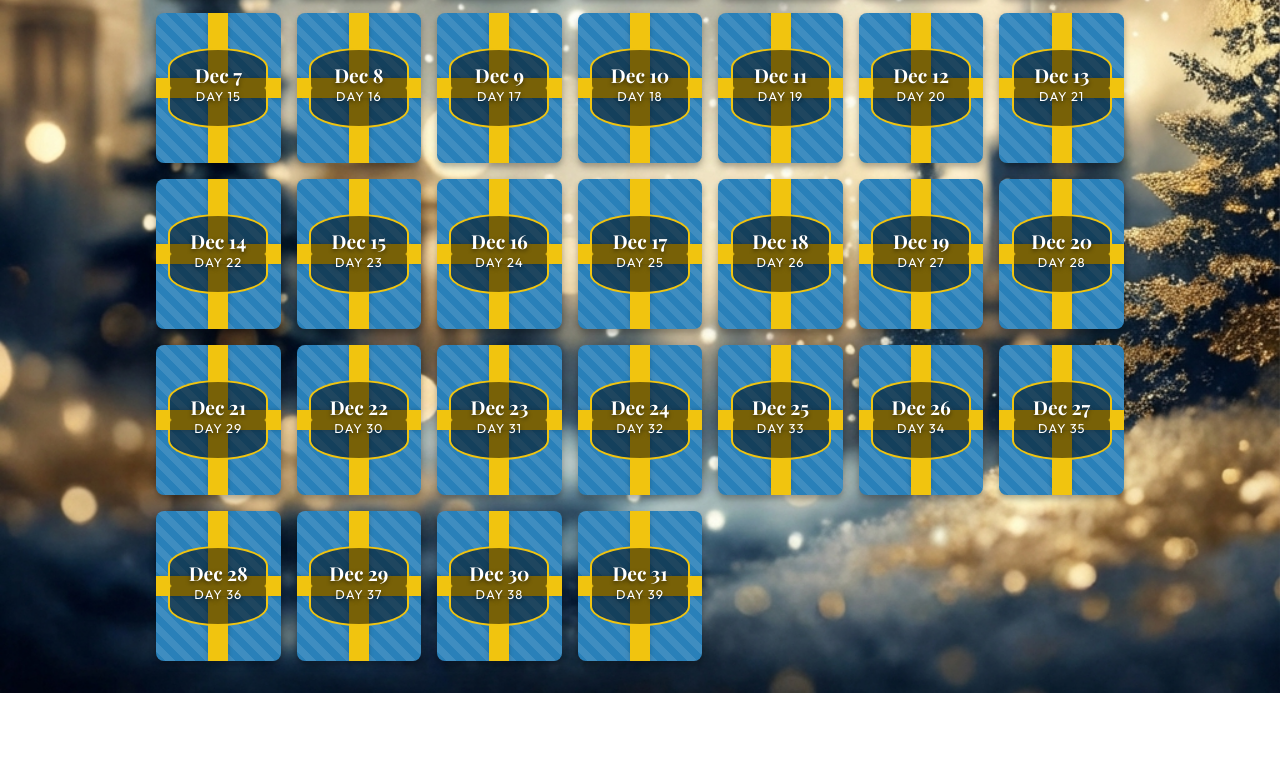
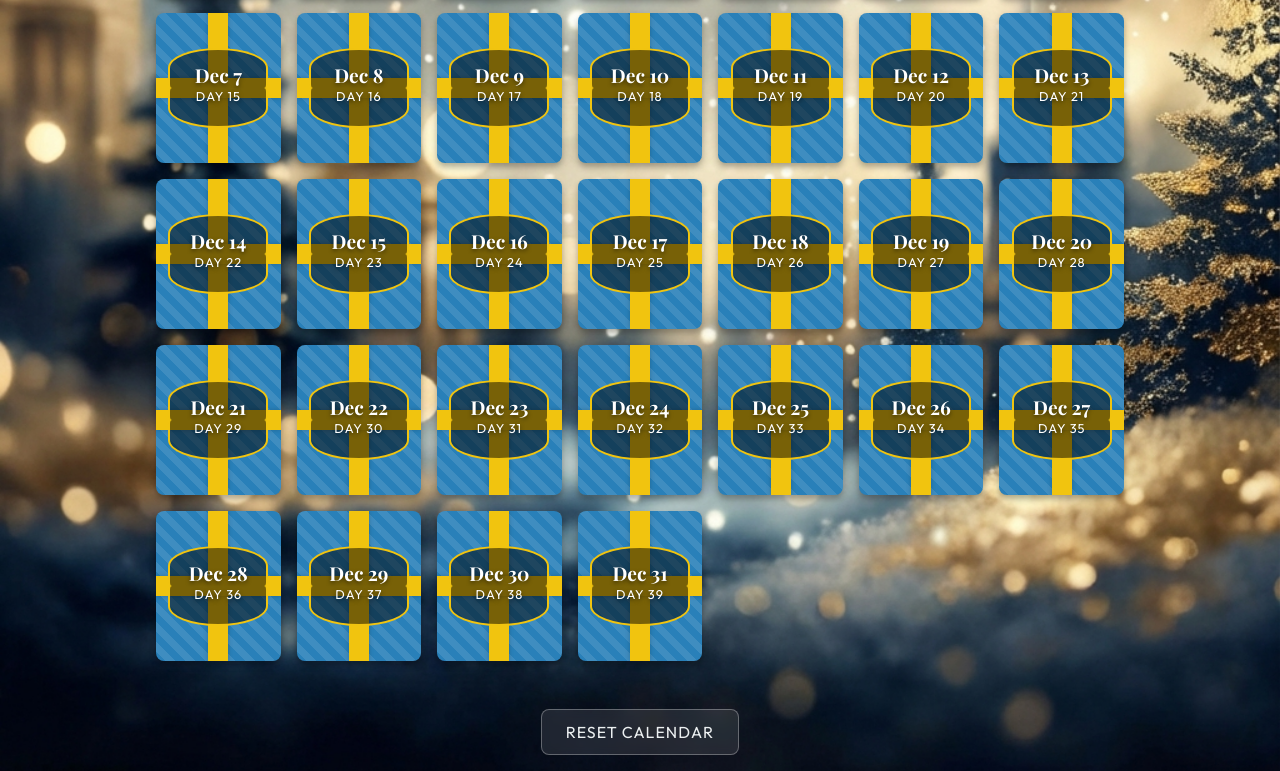
Before and after one commit to feindentity/Calendar, a website: page index.html in a window 1280 px wide. Shown: the part 505-1276 px from the top of the page. Before the commit the page ends 1198 px from the top, so only its background shows below. Drawn offline with nearby package versions, Linux system fonts and the light colour scheme.

Commit message:
Updated with Reset Button

```diff
--- a/index.html
+++ b/index.html
@@ -22,6 +22,8 @@
         </header>
         <div id="calendar-grid"></div>
 
+        <button id="reset-calendar" class="secondary-button">Reset Calendar</button>
+
         <!-- Modal -->
         <div id="modal-overlay" class="hidden">
             <div id="modal-content" role="dialog" aria-modal="true" aria-labelledby="modal-title"
--- a/script.js
+++ b/script.js
@@ -25,6 +25,12 @@ function init() {
     // Render grid and set up listeners
     renderGrid();
     setupEventListeners();
+
+    // Reset Button
+    const resetBtn = document.getElementById('reset-calendar');
+    if (resetBtn) {
+        resetBtn.addEventListener('click', resetCalendar);
+    }
 }
 
 /**
@@ -86,6 +92,7 @@ function renderGrid() {
         console.error('calendarData is not defined. Make sure data.js is loaded.');
     }
 }
+
 function setupEventListeners() {
     closeModalBtn.addEventListener('click', closeModal);
 
@@ -171,6 +178,14 @@ function closeModal() {
     setTimeout(() => modalOverlay.classList.add('hidden'), delay);
 }
 
+function resetCalendar() {
+    if (confirm('Are you sure you want to reset the calendar? This will close all opened days.')) {
+        localStorage.removeItem('openedDays');
+        openedDays = [];
+        location.reload();
+    }
+}
+
 function trapFocus(e) {
     if (modalOverlay.classList.contains('visible')) {
         const focusableModalElements = modalContent.querySelectorAll('button, [href], input, select, textarea, [tabindex]:not([tabindex="-1"])');
@@ -196,7 +211,7 @@ if (typeof process === 'undefined') { // Ensures this only runs in the browser
     document.addEventListener('DOMContentLoaded', init);
 }
 
- // Export functions for testing
+// Export functions for testing
 
 if (typeof module !== 'undefined' && module.exports) {
 
@@ -216,7 +231,9 @@ if (typeof module !== 'undefined' && module.exports) {
 
         saveOpenedDay,
 
-        trapFocus
+        trapFocus,
+
+        resetCalendar
 
     };
 
--- a/style.css
+++ b/style.css
@@ -435,3 +435,30 @@ header p {
         transform: none;
     }
 }
+
+/* Reset Button */
+#reset-calendar {
+    margin-top: 2rem;
+    padding: 0.75rem 1.5rem;
+    background-color: rgba(255, 255, 255, 0.1);
+    border: 1px solid rgba(255, 255, 255, 0.3);
+    color: var(--text-light);
+    font-family: var(--font-main);
+    font-size: 1rem;
+    border-radius: 8px;
+    cursor: pointer;
+    transition: all 0.3s ease;
+    text-transform: uppercase;
+    letter-spacing: 1px;
+    backdrop-filter: blur(5px);
+}
+
+#reset-calendar:hover {
+    background-color: rgba(255, 255, 255, 0.25);
+    transform: translateY(-2px);
+    box-shadow: 0 4px 8px rgba(0, 0, 0, 0.2);
+}
+
+#reset-calendar:active {
+    transform: translateY(0);
+}
```
